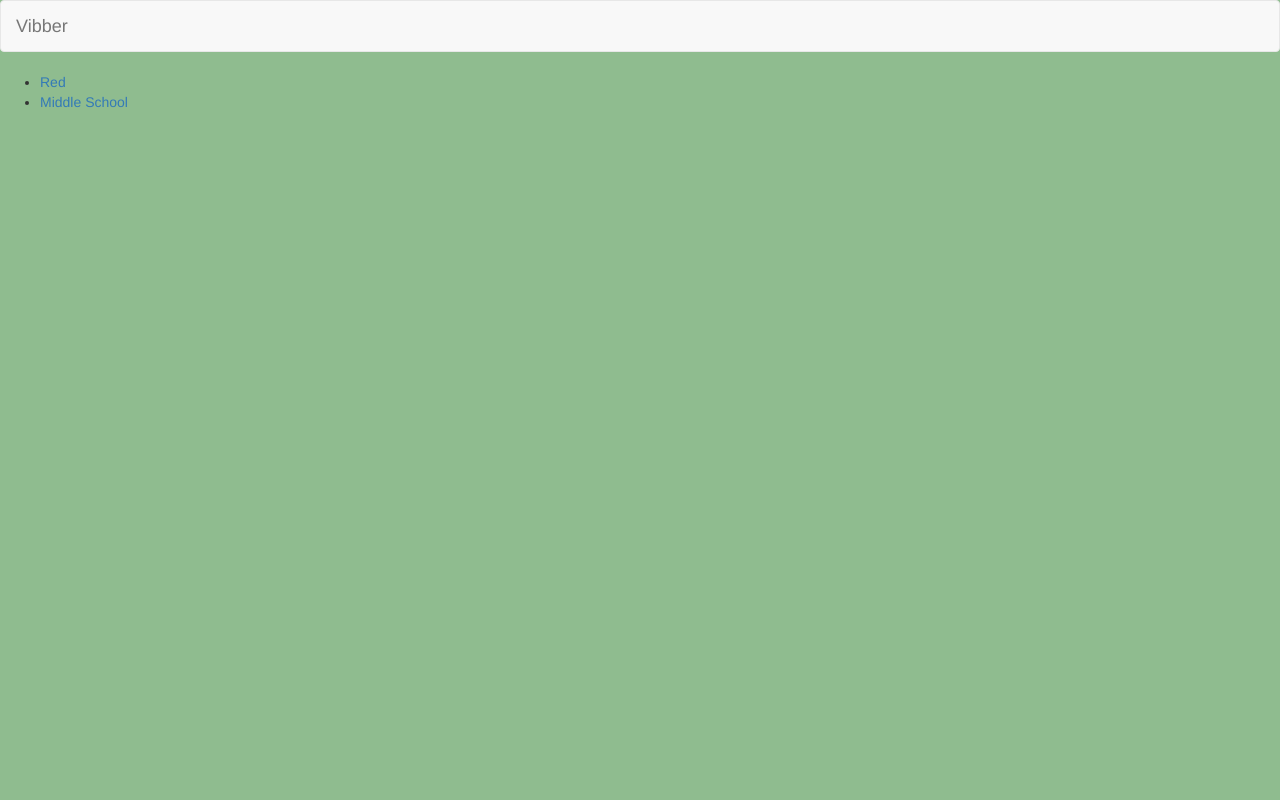
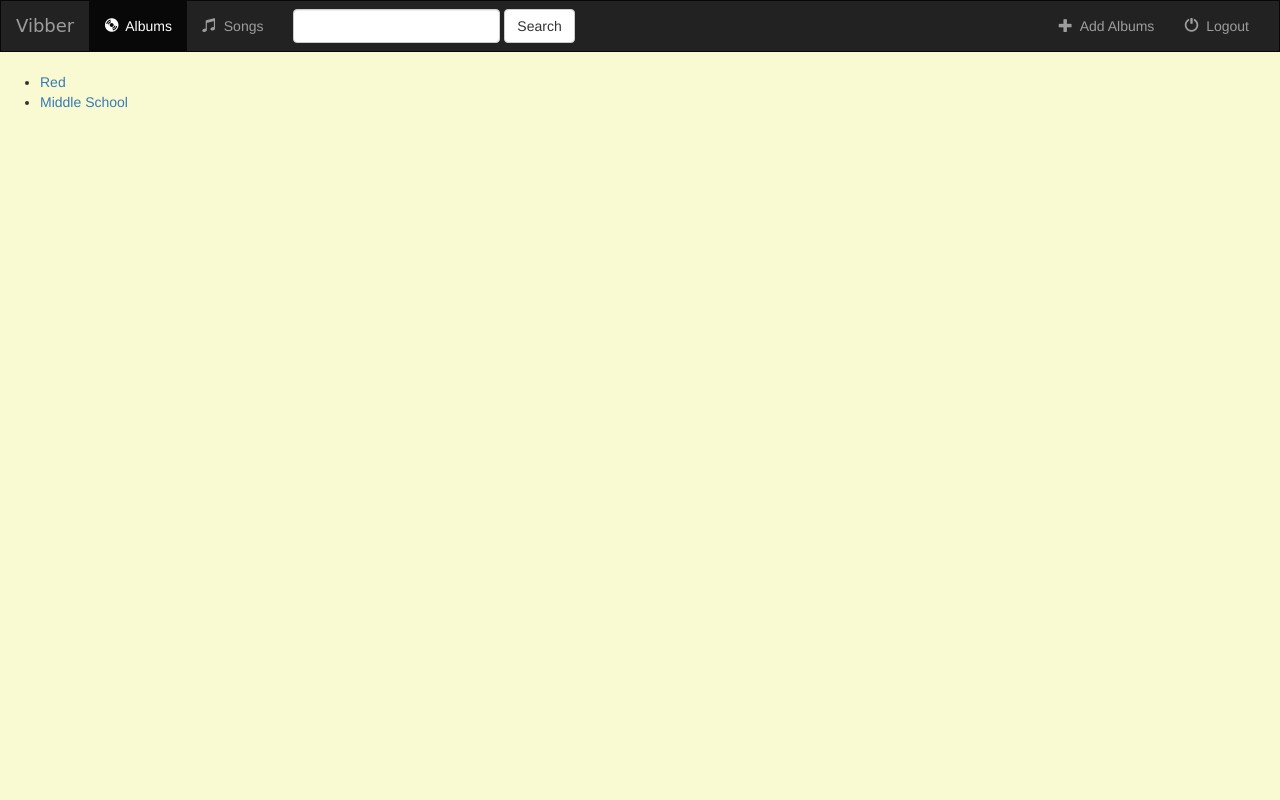
Before and after one commit to shiwangi20/django, a Django app: page /music/ in a window 1280 px wide. Run offline with Django 3.2, Linux system fonts and the light colour scheme; data comes from the database, SQL or seed files in the repository; some libraries are stand-ins or nearby versions.

Commit message:
navigation bar

```diff
--- a/music/static/music/style.css
+++ b/music/static/music/style.css
@@ -1,3 +1,10 @@
 body{
-    background-color: darkseagreen;
+    background-color: lightgoldenrodyellow;
 }
+.navbar{
+    border-radius: 0;
+}
+
+.navbar-brand{
+    font-family: cursive;
+}
--- a/music/templates/music/index.html
+++ b/music/templates/music/index.html
@@ -2,11 +2,61 @@
 <link rel="stylesheet" href="https://maxcdn.bootstrapcdn.com/bootstrap/3.3.6/css/bootstrap.min.css">
 <link rel="stylesheet" type="text/css" href="{% static 'music/style.css' %}"/>
 
-<nav class="navbar navbar-default">
+<nav class="navbar navbar-inverse">
     <div class="container-fluid">
+
+        {% comment %}header{% endcomment %}
         <div class="navbar-header">
+            <button type="button" class="navbar-toggle" data-toggle="collapse" data-target="#topNavBar">
+                <span class="icon-bar"></span>
+                <span class="icon-bar"></span>
+                <span class="icon-bar"></span>
+            </button>
             <a class="navbar-brand" href="{% url 'music:index' %}">Vibber</a>
         </div>
+
+        {% comment %}items{% endcomment %}
+        <div class="collapse navbar-collapse" id="topNavBar">
+            <ul class="nav navbar-nav">
+                <li class="active">
+                    <a href="{% url 'music:index' %}">
+                        <span class="glyphicon glyphicon-cd" aria-hidden="true"></span>&nbsp;
+                        Albums
+                    </a>
+                </li>
+                 <li class="">
+                    <a href="{% url 'music:index' %}">
+                        <span class="glyphicon glyphicon-music" aria-hidden="true"></span>&nbsp;
+                        Songs
+                    </a>
+                </li>
+            </ul>
+
+            <form class="navbar-form navbar-left" role="search" method="get" action="#">
+                <div class="form-group">
+                    <input type="text" class="form-control" name="q" value="">
+                </div>
+                <button type="submit" class="btn btn-default">Search</button>
+            </form>
+
+            <ul class="nav navbar-nav navbar-right">
+                 <li class="">
+                    <a href="{% url 'music:index' %}">
+                        <span class="glyphicon glyphicon-plus" aria-hidden="true"></span>&nbsp;
+                        Add Albums
+                    </a>
+                </li>
+
+                 <li class="">
+                    <a href="{% url 'music:index' %}">
+                        <span class="glyphicon glyphicon-off" aria-hidden="true"></span>&nbsp;
+                        Logout
+                    </a>
+                </li>
+            </ul>
+
+        </div>
+
     </div>
 </nav>
 
```
